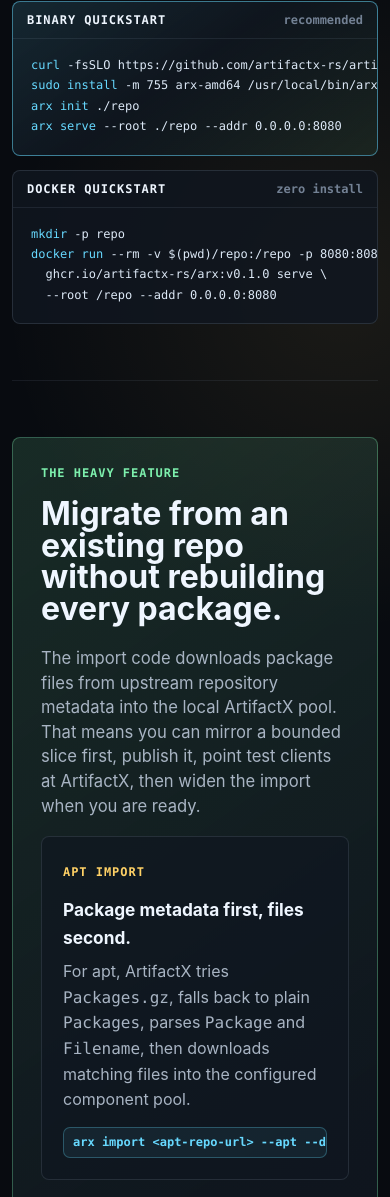
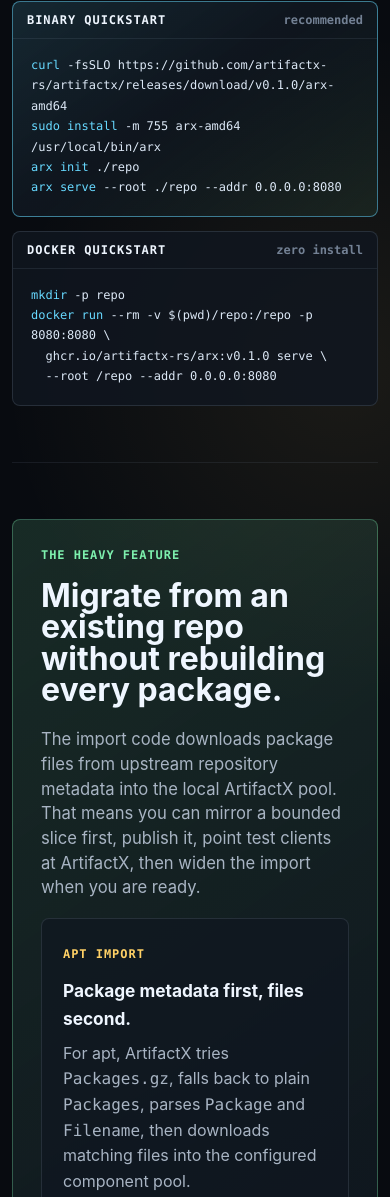
Before and after one commit to artifactx-rs/artifactx-rs.github.io, a plain HTML site: page index.html in a window 390 px wide. Shown: the part 959-2156 px from the top of the page. Drawn offline with Linux system fonts and the light colour scheme.

Commit message:
Remove visible scrollbars from command examples
The previous command blocks hid the page scrollbar but still showed internal horizontal scrollbars in preformatted examples. This makes command examples wrap inside their own blocks, hides any internal scrollbar surfaces, and preserves the no page-overflow layout on desktop and mobile.

Constraint: Only change the GitHub Pages single-file site

Constraint: Commands and API examples must remain source-backed

Rejected: Keep hidden horizontal scrolling | screenshots still exposed native scrollbars and made the layout look broken

Confidence: high

Scope-risk: narrow

Directive: Do not reintroduce visible scrollbars for pre or command rows

Tested: Nokogiri HTML5 parse

Tested: git diff --check

Tested: Source check for arx subcommands, arx flags, API routes, and ARX_SERVE_TOKEN/header claims

Tested: Chrome headless desktop 1440x1000 and mobile 390x844, no console errors, no page overflow, no overflowing pre/.cmd-chip blocks

```diff
--- a/index.html
+++ b/index.html
@@ -332,11 +332,18 @@
 
   pre {
     margin: 0;
-    overflow-x: auto;
+    overflow-x: hidden;
     padding: 22px;
     color: #dce8f6;
     font-size: 13px;
     line-height: 1.7;
+    white-space: pre-wrap;
+    overflow-wrap: anywhere;
+    scrollbar-width: none;
+  }
+
+  pre::-webkit-scrollbar {
+    display: none;
   }
 
   .comment { color: #77869a; }
@@ -434,8 +441,9 @@
     display: block;
     width: 100%;
     max-width: 100%;
-    overflow-x: auto;
-    white-space: nowrap;
+    overflow-x: hidden;
+    white-space: normal;
+    overflow-wrap: anywhere;
     min-height: 30px;
     margin-top: 14px;
     border: 1px solid rgba(103, 217, 255, .28);
```
